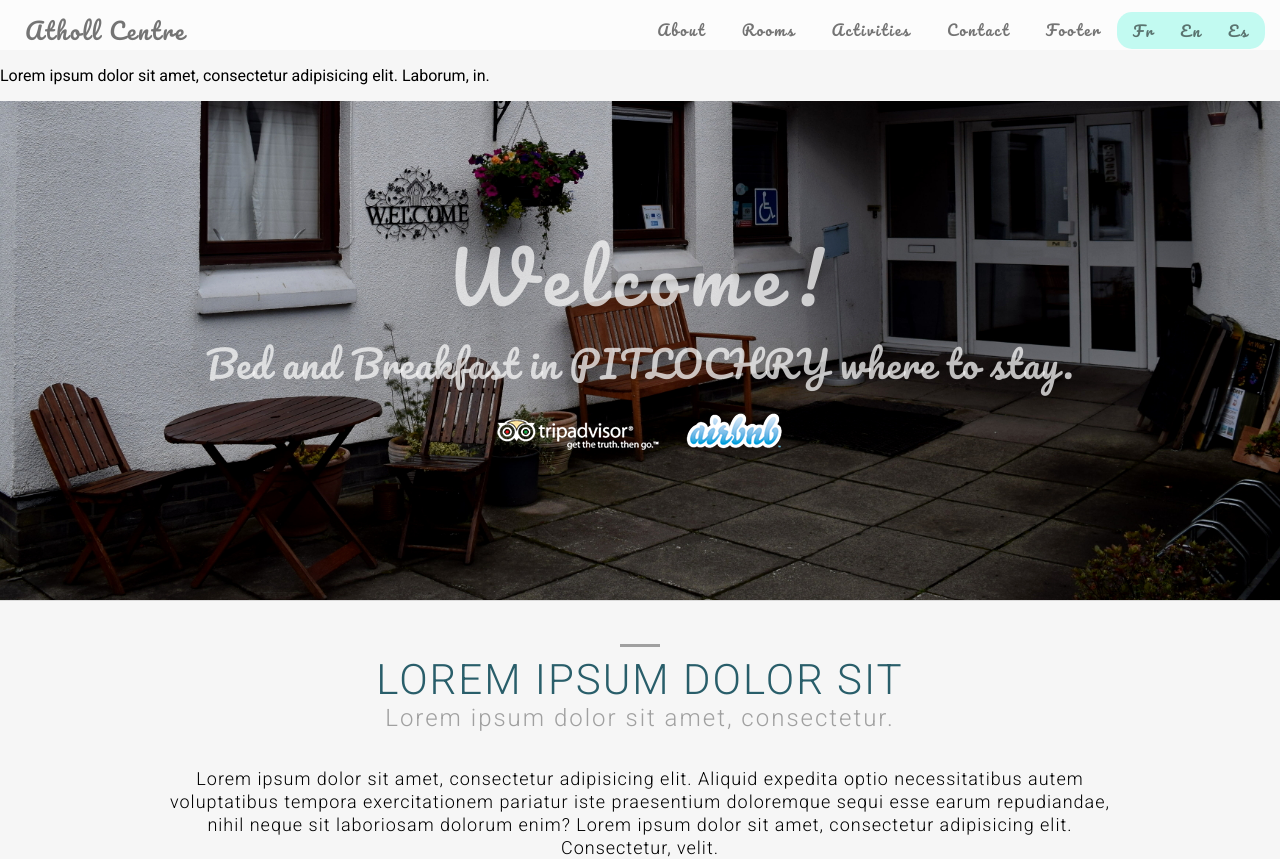
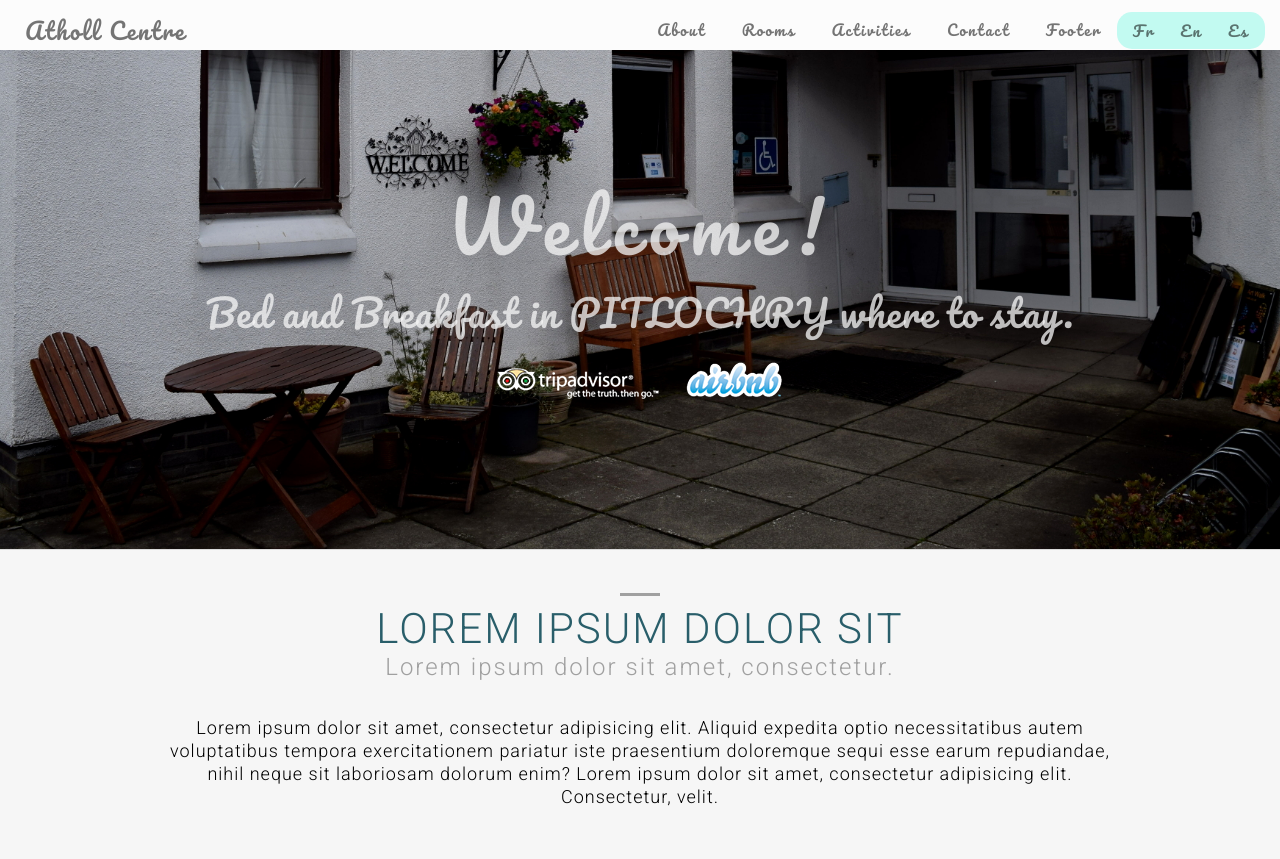
Before and after one commit to pmarciniuk/HotelOnePage, a plain HTML site: page index.html in a window 1280 px wide. Shown: the top 859 px of the page. Drawn offline with Linux system fonts and the light colour scheme.

Commit message:
Return
Delated useless code

```diff
--- a/index.html
+++ b/index.html
@@ -11,13 +11,6 @@
 </head>
 
 <body>
-
-   <div>
-       <p>
-           Lorem ipsum dolor sit amet, consectetur adipisicing elit. Laborum, in.
-       </p>
-   </div>
-
     <header class="intro-container">
         <div class="logo">
             <a href="#">Atholl Centre</a>
```
